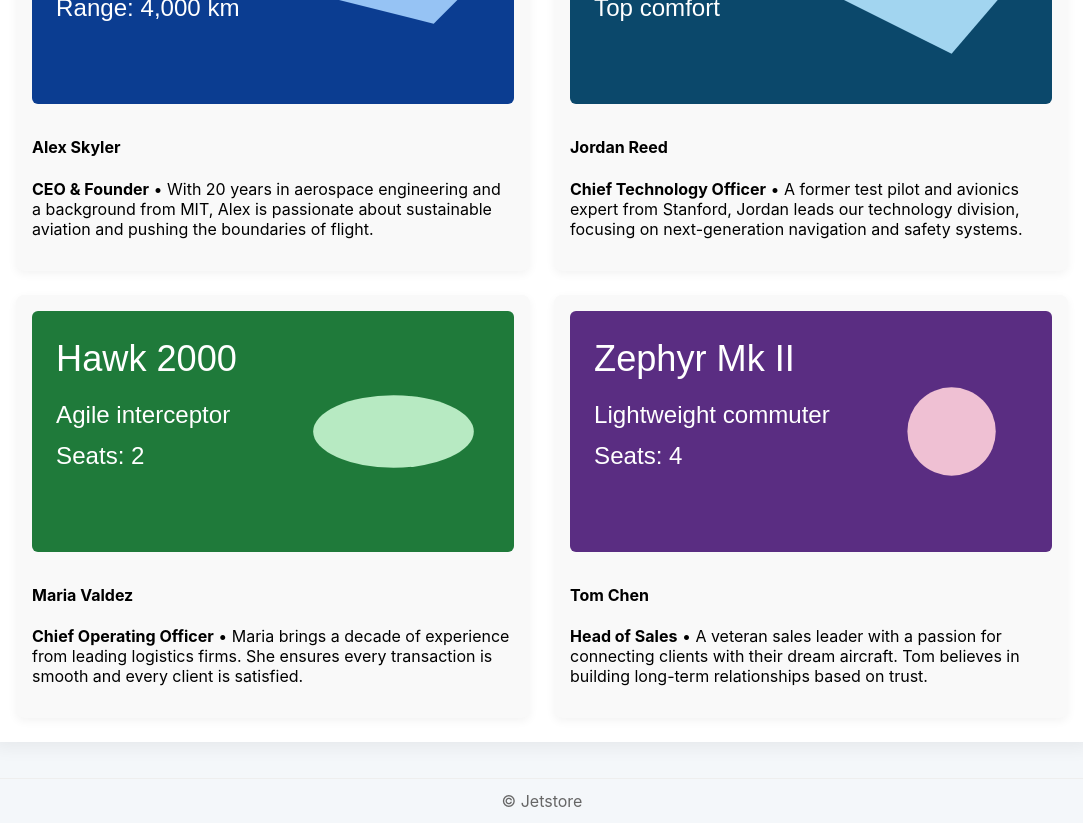
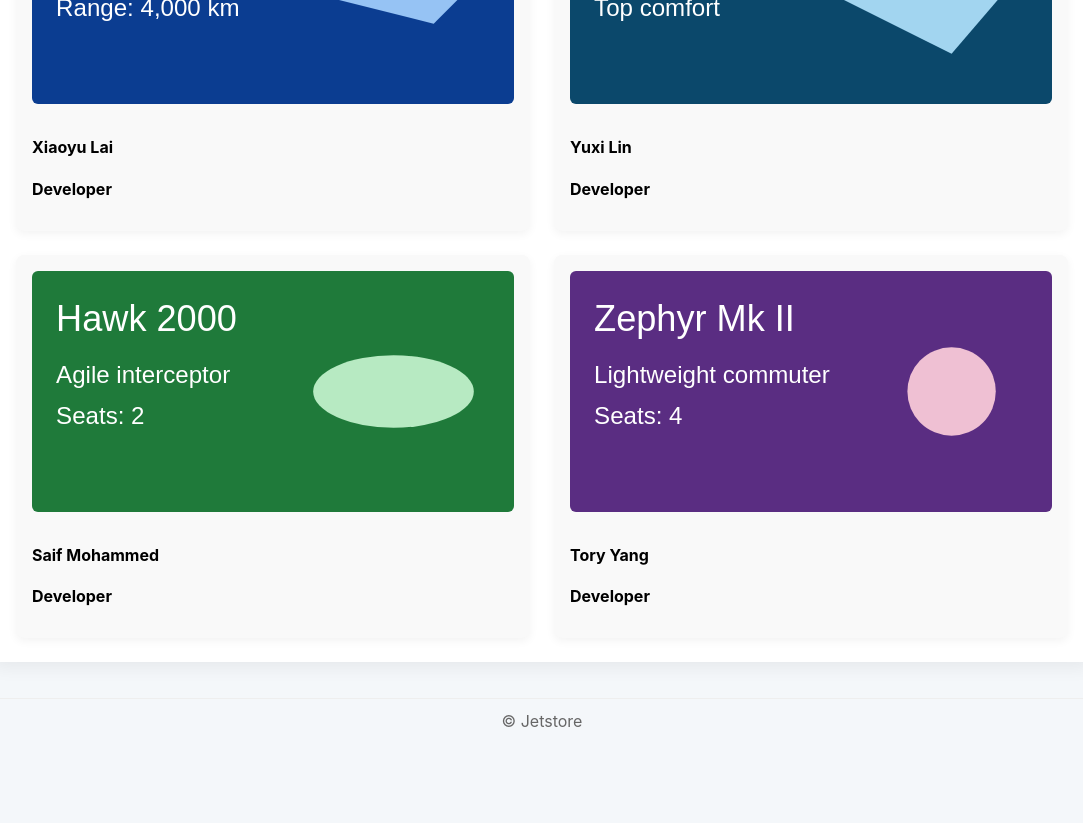
Before and after one commit to Dragontory/CSE5234-Lab, a React (Create React App) app in the folder jetstore/: page /about in a window 1280 px wide. Shown: the part 640-1463 px from the top of the page, without its empty margins (98-1181 px from the left). After the commit the page ends 1383 px from the top, so only its background shows below. Built offline with nearby package versions, Linux system fonts and the light colour scheme.

Commit message:
Updated About Us Section

```diff
--- a/jetstore/src/components/About.js
+++ b/jetstore/src/components/About.js
@@ -17,23 +17,23 @@ export default function About() {
         <div className="exec-list">
           <div className="exec">
             <img src="/assets/falcon.svg" alt="CEO"/>
-            <h4>Alex Skyler</h4>
-            <p><strong>CEO & Founder</strong> • With 20 years in aerospace engineering and a background from MIT, Alex is passionate about sustainable aviation and pushing the boundaries of flight.</p>
+            <h4>Xiaoyu Lai</h4>
+            <p><strong>Developer</strong></p>
           </div>
           <div className="exec">
             <img src="/assets/aurora.svg" alt="CTO"/>
-            <h4>Jordan Reed</h4>
-            <p><strong>Chief Technology Officer</strong> • A former test pilot and avionics expert from Stanford, Jordan leads our technology division, focusing on next-generation navigation and safety systems.</p>
+            <h4>Yuxi Lin</h4>
+            <p><strong>Developer</strong></p>
           </div>
           <div className="exec">
             <img src="/assets/hawk.svg" alt="COO"/>
-            <h4>Maria Valdez</h4>
-            <p><strong>Chief Operating Officer</strong> • Maria brings a decade of experience from leading logistics firms. She ensures every transaction is smooth and every client is satisfied.</p>
+            <h4>Saif Mohammed</h4>
+            <p><strong>Developer</strong></p>
           </div>
           <div className="exec">
             <img src="/assets/zephyr.svg" alt="Head of Sales"/>
-            <h4>Tom Chen</h4>
-            <p><strong>Head of Sales</strong> • A veteran sales leader with a passion for connecting clients with their dream aircraft. Tom believes in building long-term relationships based on trust.</p>
+            <h4>Tory Yang</h4>
+            <p><strong>Developer</strong></p>
           </div>
         </div>
       </section>
```
Also changed, not shown: 1 other file (tests, documents, lock files or other folders).
